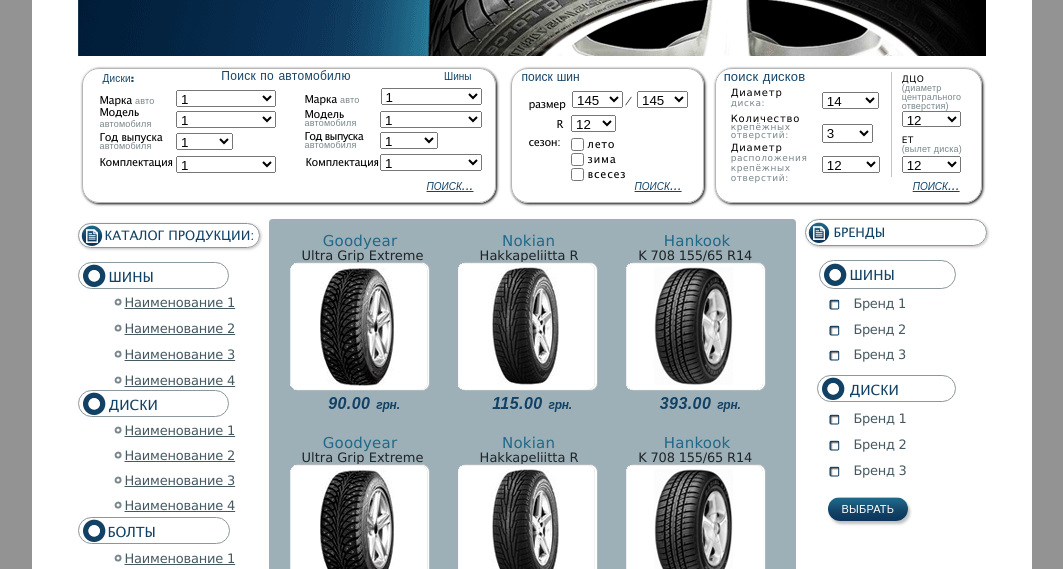
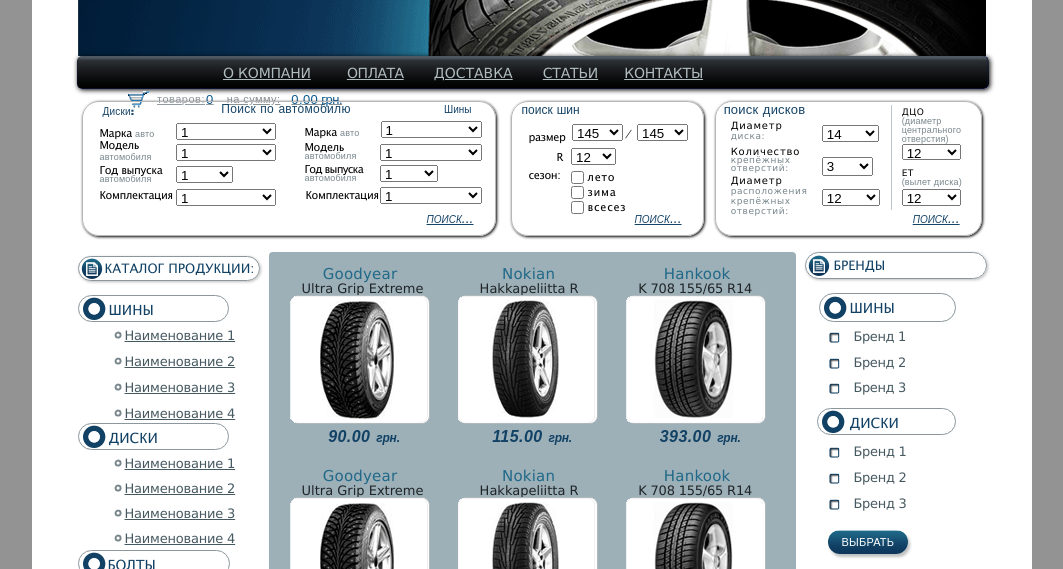
Before and after one commit to NataliiaKhris/NataliiaKhris.github.io, a plain HTML site: page Task6/index.html in a window 1280 px wide. Shown: the part 231-800 px from the top of the page, without its empty margins (108-1171 px from the left). Drawn offline with Linux system fonts and the light colour scheme.

Commit message:
add menu

```diff
--- a/Task6/css/style.css
+++ b/Task6/css/style.css
@@ -122,7 +122,147 @@
 }
 
   /*/*  nav_menu*/
+nav{
+    width: 912px;
+    height: 25px;
+    margin: 0 auto;
+    padding: 4px 0px;
+    line-height: 25px;
+    background: url(../img/medium-menu-bg.png);
+    box-shadow: 1px 1px 5px #000;
+    border-radius: 5px;
+}
 
+nav ul{
+    display: inline-block;
+}
+
+nav ul:first-child{
+    margin-left: 126px;
+}
+
+nav li{
+    display: inline-block;
+}
+
+nav a{
+    display: inline-block;
+    height: 26px;
+    padding: 0px 15px;
+    padding-left: 20px;
+    border-color: transparent;
+    border-radius: 30px;
+    color: #b1bcc0;
+    text-transform: uppercase;
+    font-family: "Lucida Sans Unicode", sans-serif;
+    font-size: 14px;
+}
+
+nav .nav-links-1{
+    letter-spacing: -0.2px;
+}
+
+nav .nav-links-2{
+    padding-left: 16px;
+    letter-spacing: -0.5px;
+}
+
+.nav-links-3{
+    padding-left: 10px;
+}
+
+.nav-links-4{
+    padding-left: 10px;
+    letter-spacing: -0.2px;;
+}
+
+.nav-links-5{
+    padding-left: 6px;
+    letter-spacing: -0.2px;
+}
+
+nav a:hover{
+    color: #fff;
+    background: url(../img/link-hover.png);
+}
+
+ul.customer{
+    margin-left: 51px;
+}
+
+nav li.basket > a,
+nav li.sum > a{
+    padding: 0px 5px;
+    text-transform: lowercase;
+}
+nav li.basket{
+    padding-left: 24px;
+    background: url("../img/busket.png") left 4px no-repeat;
+}
+
+.basket-link{
+    position: relative;
+    top: -2px;
+    letter-spacing: 0.5px;
+}
+
+.basket-link >.basket-count{
+    position: relative;
+    left: 1px;
+    top: -1px;
+    font-size: 13px;
+    font-family: Arial;
+    vertical-align: middle;
+}
+
+.sum-link{
+    position: relative;
+    top: -2px;
+    letter-spacing: 0.4px;
+}
+
+nav li.basket > a:hover,
+nav li.sum > a:hover
+{
+    background: none;
+}
+
+.basket a{
+    color: #929b9f;
+    font-family: Arial;
+    font-size: 11px;
+}
+
+.basket a > span{
+    color: #0d5a8f;
+    font-family: Arial;
+    font-size: 12px;
+}
+.sum{
+    margin-right: 13px;
+    margin-left: -1px;
+}
+.sum a{
+    color: #8a9296;
+    font-family: Arial;
+    font-size: 11px;
+}
+
+.sum a > span{
+    position: relative;
+    left: 11px;
+    top: 1px;
+    color: #0d5a8f;
+    text-transform: lowercase;
+    font-size: 13px;
+}
+
+.sum a > .currancy{
+    letter-spacing: -0.5px;
+}
+
+
+ /* поиск*/
 form.form-filters{
     display: block;
     width: 909px;
--- a/Task6/index.html
+++ b/Task6/index.html
@@ -29,6 +29,27 @@
           <a href="#"><img src="img/nav_logo.png"></a>
         </ul>
       </div>
+
+        <nav>
+          <ul class="main-menu">
+            <li><a href="#" class="nav-links-1">О компани</a></li>
+            <li><a href="#" class="nav-links-2">Оплата</a></li>
+            <li><a href="#" class="nav-links-3">Доставка</a></li>
+            <li><a href="#" class="nav-links-4">Статьи</a></li>
+            <li><a href="#" class="nav-links-5">Контакты</a></li>
+          </ul>
+          <ul class="customer clearfix">
+            <li class="basket">
+              <a href="#" class="basket-link">
+              товаров:<span class="basket-count">0</span>
+              </a>
+            </li>
+            <li class="sum">
+              <a href="#" class="sum-link">на сумму:<span class="sum-count">0,00</span><span class="currancy"> грн.</span>
+            </a>
+          </li>
+          </ul>
+
     </header>
 
         <!-- поиск -->
```
Also changed, not shown: Task6/img/link-hover.png (added), Task6/img/medium-menu-bg.png (added). Lines whose indentation alone changed are shown as unchanged.
